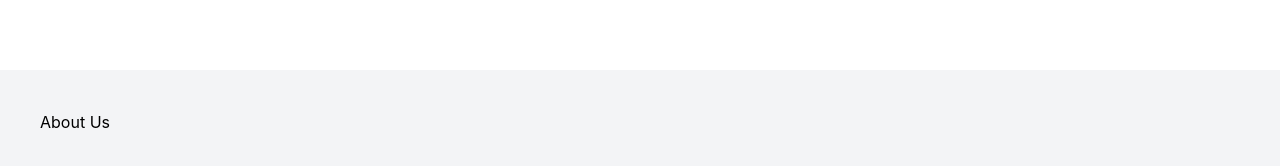
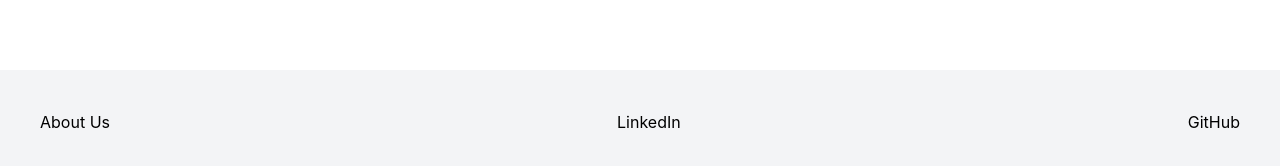
Before and after one commit to matthewrichards234/Discount-Notifications-Front, a React (Vite) app: page /about-us in a window 1280 px wide. Shown: the part 234-400 px from the top of the page. Built offline with nearby package versions, Linux system fonts and the light colour scheme.

Commit message:
add links to connect in footer as well as padding between sections

```diff
--- a/src/components/Footer.tsx
+++ b/src/components/Footer.tsx
@@ -2,8 +2,17 @@ import { NavLink } from "react-router";
 
 const Footer = () => {
   return (
-    <div className="bg-gray-100 p-10">
+    <div className="bg-gray-100 p-10 flex flex-row items-center justify-between">
       <NavLink to={"/about-us"}>About Us</NavLink>
+      <a
+        href="https://www.linkedin.com/in/matthew-richards234/"
+        target="_blank"
+      >
+        LinkedIn
+      </a>
+      <a href="https://github.com/matthewrichards234" target="_blank">
+        GitHub
+      </a>
     </div>
   );
 };
```
